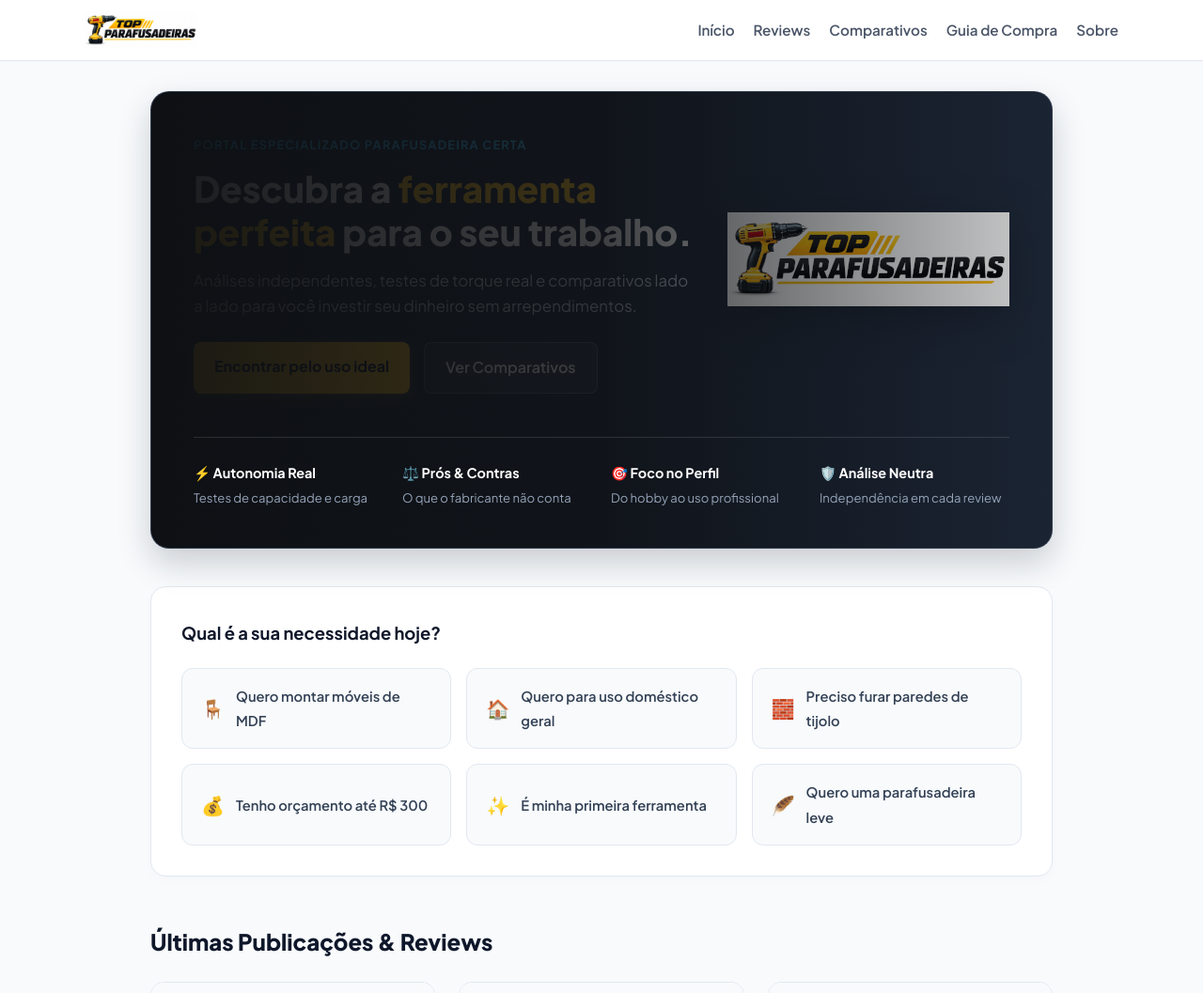
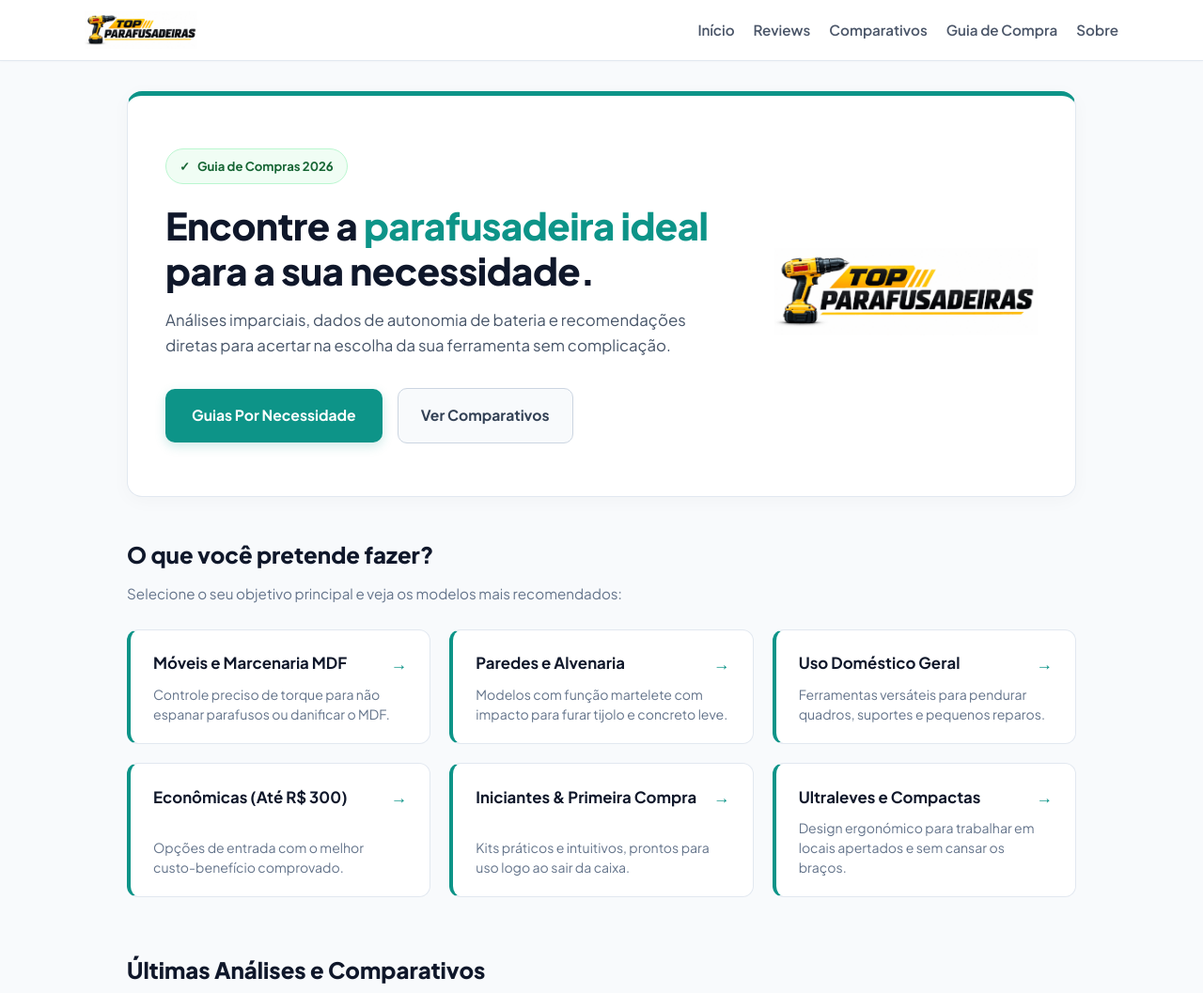
Before and after one commit to membroequipe/SiteReview, a Jekyll site: the page built from index.html, in a window 1280 px wide and 1400 px high, cut to the strip 0-1057 px from the top of the window. Shown: the whole strip at 94% size. Built offline with Jekyll 4.4.1, drawn with Linux system fonts in a browser that asks for light colours; some of the changed text lies outside the part shown.

Commit message:
Update index.html

```diff
--- a/index.html
+++ b/index.html
@@ -4,233 +4,201 @@ title: "Início"
 ---
 
 <style>
-  .home-hero {
-    background: linear-gradient(135deg, #0f172a 0%, #1e293b 100%);
+  /* =========================================
+     NOVA HERO SECTION (CLEAN & MODERNA)
+     ========================================= */
+  .hero-clean-container {
+    background: #ffffff;
+    border: 1px solid #e2e8f0;
+    border-radius: 16px;
+    padding: 3.5rem 2.5rem;
+    margin-bottom: 2.5rem;
+    box-shadow: 0 4px 20px rgba(0, 0, 0, 0.03);
+    display: flex;
+    align-items: center;
+    justify-content: space-between;
+    gap: 2rem;
+    position: relative;
+    border-top: 5px solid #0d9488; /* Linha de destaque na cor principal do site */
+  }
+
+  .hero-clean-text {
+    max-width: 580px;
+  }
+
+  .hero-clean-badge {
+    display: inline-flex;
+    align-items: center;
+    gap: 0.5rem;
+    background-color: #f0fdf4;
+    border: 1px solid #bbf7d0;
+    color: #166534;
+    font-size: 0.82rem;
+    font-weight: 700;
+    padding: 6px 14px;
+    border-radius: 20px;
+    margin-bottom: 1.25rem;
+  }
+
+  .hero-clean-title {
+    font-size: 2.5rem;
+    font-weight: 800;
+    color: #0f172a;
+    line-height: 1.2;
+    margin: 0 0 1rem 0;
+    letter-spacing: -0.5px;
+  }
+
+  .hero-clean-title span {
+    color: #0d9488; /* Verde/Azul Petróleo da sua marca */
+  }
+
+  .hero-clean-subtitle {
+    font-size: 1.05rem;
+    color: #475569;
+    line-height: 1.6;
+    margin: 0 0 2rem 0;
+  }
+
+  .hero-clean-actions {
+    display: flex;
+    align-items: center;
+    gap: 1rem;
+    flex-wrap: wrap;
+  }
+
+  .btn-main-action {
+    background-color: #0d9488;
     color: #ffffff;
-    border-radius: 20px;
-    padding: 3rem 2.5rem;
-    margin-bottom: 2.5rem;
-    box-shadow: 0 10px 30px rgba(15, 23, 42, 0.15);
-    display: flex;
-    flex-direction: column;
-    align-items: center;
+    font-weight: 700;
+    padding: 14px 28px;
+    border-radius: 10px;
+    text-decoration: none;
+    font-size: 0.98rem;
+    transition: all 0.2s ease;
+    box-shadow: 0 4px 12px rgba(13, 148, 136, 0.2);
+  }
+
+  .btn-main-action:hover {
+    background-color: #0f766e;
+    transform: translateY(-2px);
+  }
+
+  .btn-secondary-action {
+    background-color: #f8fafc;
+    color: #334155;
+    border: 1px solid #cbd5e1;
+    font-weight: 700;
+    padding: 14px 24px;
+    border-radius: 10px;
+    text-decoration: none;
+    font-size: 0.98rem;
+    transition: all 0.2s ease;
+  }
+
+  .btn-secondary-action:hover {
+    background-color: #f1f5f9;
+    border-color: #94a3b8;
+  }
+
+  .hero-clean-image {
+    max-width: 280px;
+    flex-shrink: 0;
     text-align: center;
   }
 
-  .home-hero h1 {
-    font-size: 2.4rem;
-    font-weight: 800;
-    margin: 0 0 1rem 0;
-    line-height: 1.25;
-    color: #ffffff;
+  .hero-clean-image img {
+    max-width: 100%;
+    height: auto;
+    object-fit: contain;
   }
 
-  .home-hero h1 span {
-    color: #f59e0b;
+  /* =========================================
+     NOVO SELETOR POR PERFIL (EXCLUSIVO)
+     ========================================= */
+  .profile-finder-container {
+    margin-bottom: 3.5rem;
   }
 
-  .home-hero p {
-    font-size: 1.05rem;
-    color: #94a3b8;
-    max-width: 680px;
-    margin: 0 0 2rem 0;
-    line-height: 1.6;
+  .profile-finder-header {
+    margin-bottom: 1.5rem;
   }
 
-  /* Banner Principal Iluminado e Original */
-  .hero-banner-custom {
-    background: linear-gradient(135deg, #1e293b 100%, #334155 0%);
-    border: 1px solid rgba(255, 255, 255, 0.08);
-    border-radius: 20px;
-    color: #ffffff;
-    padding: 45px;
-    margin-bottom: 2.5rem;
-    box-shadow: 0 15px 35px rgba(15, 23, 42, 0.2);
-    display: flex;
-    flex-direction: column;
-    gap: 30px;
+  .profile-finder-header h2 {
+    font-size: 1.5rem;
+    font-weight: 800;
+    color: #0f172a;
+    margin: 0 0 0.4rem 0;
   }
 
-  .hero-top-grid {
-    display: flex;
-    justify-content: space-between;
-    align-items: center;
-    gap: 30px;
-  }
-
-  .hero-content-left {
-    max-width: 650px;
-  }
-
-  .hero-tag {
-    font-size: 0.8rem;
-    font-weight: 700;
-    text-transform: uppercase;
-    letter-spacing: 1.2px;
-    color: #38bdf8; /* Azul claro moderno para destacar a marca */
-    margin-bottom: 12px;
-    display: block;
-  }
-
-  .hero-banner-title {
-    font-size: 2.4rem;
-    font-weight: 800;
-    line-height: 1.2;
-    margin: 0 0 16px 0;
-    color: #ffffff;
-  }
-
-  .hero-banner-title span {
-    color: #fbbf24;
-  }
-
-  .hero-banner-description {
-    font-size: 1.05rem;
-    color: #cbd5e1;
-    line-height: 1.6;
-    margin: 0 0 24px 0;
-  }
-
-  .hero-buttons {
-    display: flex;
-    gap: 15px;
-    flex-wrap: wrap;
-  }
-
-  .btn-primary-yellow {
-    background-color: #fbbf24;
-    color: #0f172a;
-    font-weight: 700;
-    padding: 12px 22px;
-    border-radius: 8px;
-    text-decoration: none;
-    transition: background 0.2s, transform 0.2s;
-    box-shadow: 0 4px 12px rgba(251, 191, 36, 0.25);
-  }
-
-  .btn-primary-yellow:hover {
-    background-color: #f59e0b;
-    transform: translateY(-2px);
-  }
-
-  .btn-outline-light {
-    background: rgba(255, 255, 255, 0.08);
-    color: #ffffff;
-    border: 1px solid rgba(255, 255, 255, 0.2);
-    font-weight: 600;
-    padding: 12px 22px;
-    border-radius: 8px;
-    text-decoration: none;
-    transition: background 0.2s;
-  }
-
-  .btn-outline-light:hover {
-    background: rgba(255, 255, 255, 0.15);
-  }
-
-  .hero-image-right {
-    flex-shrink: 0;
-    max-width: 320px;
-  }
-
-  .hero-image-right img {
-    width: 100%;
-    height: auto;
-    object-fit: contain;
-    filter: drop-shadow(0 12px 24px rgba(0,0,0,0.25));
-  }
-
-  /* Rodapé do Banner com Indicadores de Qualidade */
-  .hero-banner-footer {
-    display: grid;
-    grid-template-columns: repeat(4, 1fr);
-    gap: 20px;
-    padding-top: 25px;
-    border-top: 1px solid rgba(255, 255, 255, 0.12);
-  }
-
-  .hero-footer-item h4 {
-    font-size: 0.9rem;
-    font-weight: 700;
-    color: #ffffff;
-    margin: 0 0 4px 0;
-    display: flex;
-    align-items: center;
-    gap: 6px;
-  }
-
-  .hero-footer-item p {
-    font-size: 0.82rem;
-    color: #94a3b8;
+  .profile-finder-header p {
+    font-size: 0.95rem;
+    color: #64748b;
     margin: 0;
   }
 
-  /* Seção de Dilemas / Situações */
-  .situation-section {
+  .profile-finder-cards {
+    display: grid;
+    grid-template-columns: repeat(auto-fit, minmax(280px, 1fr));
+    gap: 1.25rem;
+  }
+
+  .profile-card-item {
     background: #ffffff;
     border: 1px solid #e2e8f0;
-    border-radius: 16px;
-    padding: 2rem;
-    margin-bottom: 3rem;
-    box-shadow: 0 4px 12px rgba(0, 0, 0, 0.02);
+    border-left: 4px solid #0d9488;
+    border-radius: 12px;
+    padding: 1.25rem 1.5rem;
+    text-decoration: none;
+    transition: all 0.2s ease;
+    display: flex;
+    flex-direction: column;
+    justify-content: space-between;
   }
 
-  .situation-title {
-    font-size: 1.15rem;
+  .profile-card-item:hover {
+    transform: translateY(-3px);
+    box-shadow: 0 8px 20px rgba(0, 0, 0, 0.06);
+    border-color: #cbd5e1;
+    border-left-color: #f59e0b; /* Altera a cor de acento no hover */
+  }
+
+  .profile-card-title {
+    font-size: 1.05rem;
     font-weight: 700;
     color: #0f172a;
-    margin-bottom: 1.25rem;
+    margin: 0 0 0.4rem 0;
+    display: flex;
+    align-items: center;
+    justify-content: space-between;
   }
 
-  .situation-grid {
-    display: grid;
-    grid-template-columns: repeat(auto-fit, minmax(260px, 1fr));
-    gap: 1rem;
+  .profile-card-desc {
+    font-size: 0.88rem;
+    color: #64748b;
+    margin: 0;
+    line-height: 1.5;
   }
 
-  .situation-card {
-    background: #f8fafc;
-    border: 1px solid #e2e8f0;
-    border-radius: 12px;
-    padding: 1rem 1.25rem;
-    text-decoration: none;
-    color: #334155;
-    font-size: 0.92rem;
-    font-weight: 600;
-    display: flex;
-    align-items: center;
-    gap: 0.75rem;
-    transition: all 0.2s ease;
+  .profile-card-arrow {
+    color: #0d9488;
+    font-weight: 800;
+    font-size: 1.1rem;
   }
 
-  .situation-card:hover {
-    background: #f1f5f9;
-    border-color: #cbd5e1;
-    transform: translateY(-2px);
-    color: #0f172a;
-  }
-
-  .situation-card span {
-    font-size: 1.25rem;
-  }
-
-  /* Títulos de Seção */
+  /* Títulos de Seção e Posts */
   .section-header-title {
     font-size: 1.5rem;
     font-weight: 800;
     color: #0f172a;
     margin: 2.5rem 0 1.25rem 0;
-    display: flex;
-    align-items: center;
-    justify-content: space-between;
   }
 
-  /* Grid de Posts / Reviews */
   .home-posts-grid {
     display: grid;
     grid-template-columns: repeat(auto-fill, minmax(280px, 1fr));
     gap: 25px;
-    margin-bottom: 3rem;
+    margin-bottom: 3.5rem;
   }
 
   .home-post-card {
@@ -309,19 +277,18 @@ title: "Início"
     padding-top: 10px;
   }
 
-  /* Caixa de Transparência / Metodologia (E-E-A-T) */
+  /* Caixa de Metodologia */
   .methodology-box {
     background: #0f172a;
     color: #ffffff;
     border-radius: 16px;
-    padding: 2rem;
-    margin-top: 3rem;
+    padding: 2.25rem;
   }
 
   .methodology-box h3 {
     font-size: 1.25rem;
     font-weight: 700;
-    margin: 0 0 1rem 0;
+    margin: 0 0 1.25rem 0;
     color: #ffffff;
   }
 
@@ -345,106 +312,107 @@ title: "Início"
     line-height: 1.5;
   }
 
-  @media (max-width: 900px) {
-    .hero-top-grid {
+  @media (max-width: 850px) {
+    .hero-clean-container {
       flex-direction: column;
+      padding: 2.5rem 1.5rem;
       text-align: center;
     }
-    .hero-buttons {
+    .hero-clean-actions {
       justify-content: center;
     }
-    .hero-image-right {
-      max-width: 240px;
-    }
-    .hero-banner-footer {
-      grid-template-columns: repeat(2, 1fr);
-      text-align: left;
-    }
-  }
-
-  @media (max-width: 640px) {
-    .hero-banner-custom {
-      padding: 25px 20px;
-    }
-    .hero-banner-title {
-      font-size: 1.7rem;
+    .hero-clean-image {
+      max-width: 220px;
     }
   }
 </style>
 
-<div class="home-container" style="max-width: 1000px; margin: 2rem auto; padding: 0 20px; font-family: 'Plus Jakarta Sans', sans-serif;">
+<div class="home-container" style="max-width: 1050px; margin: 2rem auto; padding: 0 20px; font-family: 'Plus Jakarta Sans', sans-serif;">
 
-  <!-- BANNER HERO ILUMINADO E ORIGINAL -->
-  <section class="hero-banner-custom">
-
-    <div class="hero-top-grid">
-      <div class="hero-content-left">
-        <span class="hero-tag">Portal Especializado Parafusadeira Certa</span>
-        <h1 class="hero-banner-title">Descubra a <span>ferramenta perfeita</span> para o seu trabalho.</h1>
-        <p class="hero-banner-description">
-          Análises independentes, testes de torque real e comparativos lado a lado para você investir seu dinheiro sem arrependimentos.
+  <!-- HERO SECTION TOTALMENTE RENOVADA (CLEAN E AUTÊNTICA) -->
+  <section class="hero-clean-container">
+    <div class="hero-clean-text">
+      <div class="hero-clean-badge">
+        <span>✓</span> Guia de Compras 2026
+      </div>
+      <h1 class="hero-clean-title">
+        Encontre a <span>parafusadeira ideal</span> para a sua necessidade.
+      </h1>
+      <p class="hero-clean-subtitle">
+        Análises imparciais, dados de autonomia de bateria e recomendações diretas para acertar na escolha da sua ferramenta sem complicação.
       </p>
 
-        <div class="hero-buttons">
-          <a href="{{ '/qual-a-melhor-parafusadeira/' | relative_url }}" class="btn-primary-yellow">Encontrar pelo uso ideal</a>
-          <a href="{{ '/comparativos/' | relative_url }}" class="btn-outline-light">Ver Comparativos</a>
+      <div class="hero-clean-actions">
+        <a href="{{ '/qual-a-melhor-parafusadeira/' | relative_url }}" class="btn-main-action">Guias Por Necessidade</a>
+        <a href="{{ '/comparativos/' | relative_url }}" class="btn-secondary-action">Ver Comparativos</a>
       </div>
     </div>
 
-      <div class="hero-image-right">
-        <img src="{{ '/assets/images/logo.png' | relative_url }}" alt="Parafusadeira Certa" loading="lazy">
+    <div class="hero-clean-image">
+      <img src="{{ '/assets/images/logo.png' | relative_url }}" alt="Parafusadeira Certa Logo" loading="lazy">
     </div>
+  </section>
+
+  <!-- SELETOR POR PERFIL E USO (SUBSTITUI A GRID DE SITUAÇÕES ANTERIOR) -->
+  <section class="profile-finder-container">
+    <div class="profile-finder-header">
+      <h2>O que você pretende fazer?</h2>
+      <p>Selecione o seu objetivo principal e veja os modelos mais recomendados:</p>
     </div>
 
-    <!-- Rodapé com Diferenciais Próprios -->
-    <div class="hero-banner-footer">
-      <div class="hero-footer-item">
-        <h4>⚡ Autonomia Real</h4>
-        <p>Testes de capacidade e carga</p>
+    <div class="profile-finder-cards">
+      <a href="{{ '/qual-a-melhor-parafusadeira/' | relative_url }}" class="profile-card-item">
+        <div class="profile-card-title">
+          <span>Móveis e Marcenaria MDF</span>
+          <span class="profile-card-arrow">→</span>
         </div>
-      <div class="hero-footer-item">
-        <h4>⚖️ Prós & Contras</h4>
-        <p>O que o fabricante não conta</p>
+        <p class="profile-card-desc">Controle preciso de torque para não espanar parafusos ou danificar o MDF.</p>
+      </a>
+
+      <a href="{{ '/qual-a-melhor-parafusadeira/' | relative_url }}" class="profile-card-item">
+        <div class="profile-card-title">
+          <span>Paredes e Alvenaria</span>
+          <span class="profile-card-arrow">→</span>
         </div>
-      <div class="hero-footer-item">
-        <h4>🎯 Foco no Perfil</h4>
-        <p>Do hobby ao uso profissional</p>
+        <p class="profile-card-desc">Modelos com função martelete com impacto para furar tijolo e concreto leve.</p>
+      </a>
+
+      <a href="{{ '/qual-a-melhor-parafusadeira/' | relative_url }}" class="profile-card-item">
+        <div class="profile-card-title">
+          <span>Uso Doméstico Geral</span>
+          <span class="profile-card-arrow">→</span>
         </div>
-      <div class="hero-footer-item">
-        <h4>🛡️ Análise Neutra</h4>
-        <p>Independência em cada review</p>
+        <p class="profile-card-desc">Ferramentas versáteis para pendurar quadros, suportes e pequenos reparos.</p>
+      </a>
+
+      <a href="{{ '/qual-a-melhor-parafusadeira/' | relative_url }}" class="profile-card-item">
+        <div class="profile-card-title">
+          <span>Econômicas (Até R$ 300)</span>
+          <span class="profile-card-arrow">→</span>
         </div>
+        <p class="profile-card-desc">Opções de entrada com o melhor custo-benefício comprovado.</p>
+      </a>
+
+      <a href="{{ '/qual-a-melhor-parafusadeira/' | relative_url }}" class="profile-card-item">
+        <div class="profile-card-title">
+          <span>Iniciantes & Primeira Compra</span>
+          <span class="profile-card-arrow">→</span>
         </div>
+        <p class="profile-card-desc">Kits práticos e intuitivos, prontos para uso logo ao sair da caixa.</p>
+      </a>
 
+      <a href="{{ '/qual-a-melhor-parafusadeira/' | relative_url }}" class="profile-card-item">
+        <div class="profile-card-title">
+          <span>Ultraleves e Compactas</span>
+          <span class="profile-card-arrow">→</span>
+        </div>
+        <p class="profile-card-desc">Design ergonómico para trabalhar em locais apertados e sem cansar os braços.</p>
+      </a>
+    </div>
   </section>
 
-  <!-- SEÇÃO DE DILEMAS / SITUAÇÕES -->
-  <div class="situation-section">
-    <div class="situation-title">Qual é a sua necessidade hoje?</div>
-    <div class="situation-grid">
-      <a href="{{ '/qual-a-melhor-parafusadeira/' | relative_url }}" class="situation-card">
-        <span>🪑</span> Quero montar móveis de MDF
-      </a>
-      <a href="{{ '/qual-a-melhor-parafusadeira/' | relative_url }}" class="situation-card">
-        <span>🏠</span> Quero para uso doméstico geral
-      </a>
-      <a href="{{ '/qual-a-melhor-parafusadeira/' | relative_url }}" class="situation-card">
-        <span>🧱</span> Preciso furar paredes de tijolo
-      </a>
-      <a href="{{ '/qual-a-melhor-parafusadeira/' | relative_url }}" class="situation-card">
-        <span>💰</span> Tenho orçamento até R$ 300
-      </a>
-      <a href="{{ '/qual-a-melhor-parafusadeira/' | relative_url }}" class="situation-card">
-        <span>✨</span> É minha primeira ferramenta
-      </a>
-      <a href="{{ '/qual-a-melhor-parafusadeira/' | relative_url }}" class="situation-card">
-        <span>🪶</span> Quero uma parafusadeira leve
-      </a>
-    </div>
-  </div>
-
-  <!-- Lista de Artigos Recentes -->
-  <h2 class="section-header-title">Últimas Publicações & Reviews</h2>
+  <!-- LISTA DE POSTS E REVIEWS RECENTES -->
+  <h2 class="section-header-title">Últimas Análises e Comparativos</h2>
 
   {% if site.posts.size > 0 %}
     <div class="home-posts-grid">
@@ -471,7 +439,7 @@ title: "Início"
             </h3>
 
             <div class="home-post-date">
-              {{ post.date | date: "%d/%m/%Y" }}
+              Por {{ post.author | default: "Equipe de Análises" }} • {{ post.date | date: "%d/%m/%Y" }}
             </div>
           </div>
         </article>
@@ -483,24 +451,24 @@ title: "Início"
     </div>
   {% endif %}
 
-  <!-- Bloco de Metodologia / Transparência (E-E-A-T) -->
+  <!-- METODOLOGIA E TRANSPARÊNCIA (E-E-A-T) -->
   <section class="methodology-box">
-    <h3>Como fazemos as análises</h3>
+    <h3>Como avaliamos cada produto</h3>
     <div class="methodology-grid">
       <div class="methodology-item">
-        <h4>Dados conferidos</h4>
-        <p>Analisamos as fichas técnicas oficiais dos fabricantes e manuais de cada modelo.</p>
+        <h4>Fichas Técnicas Verificadas</h4>
+        <p>Conferimos torque, voltagem e IPM com os dados reais dos fabricantes.</p>
       </div>
       <div class="methodology-item">
-        <h4>Comparativos a fundo</h4>
-        <p>Colocamos marcas lado a lado para destacar o que muda na prática do uso.</p>
+        <h4>Autonomia em Prática</h4>
+        <p>Avaliamos o rendimento real das baterias por tipo de aplicação.</p>
       </div>
       <div class="methodology-item">
-        <h4>Limitações à vista</h4>
-        <p>Dizemos claramente o que a ferramenta NÃO faz bem para evitar frustrações.</p>
+        <h4>Prós e Contras Reais</h4>
+        <p>Mostramos abertamente as limitações de cada modelo antes da compra.</p>
       </div>
       <div class="methodology-item">
-        <h4>Links de lojas</h4>
+        <h4>Lojas de Confiança</h4>
         <p>Indicamos onde comprar com segurança no Mercado Livre, Amazon e Shopee.</p>
       </div>
     </div>
```
Lines whose indentation alone changed are shown as unchanged.
